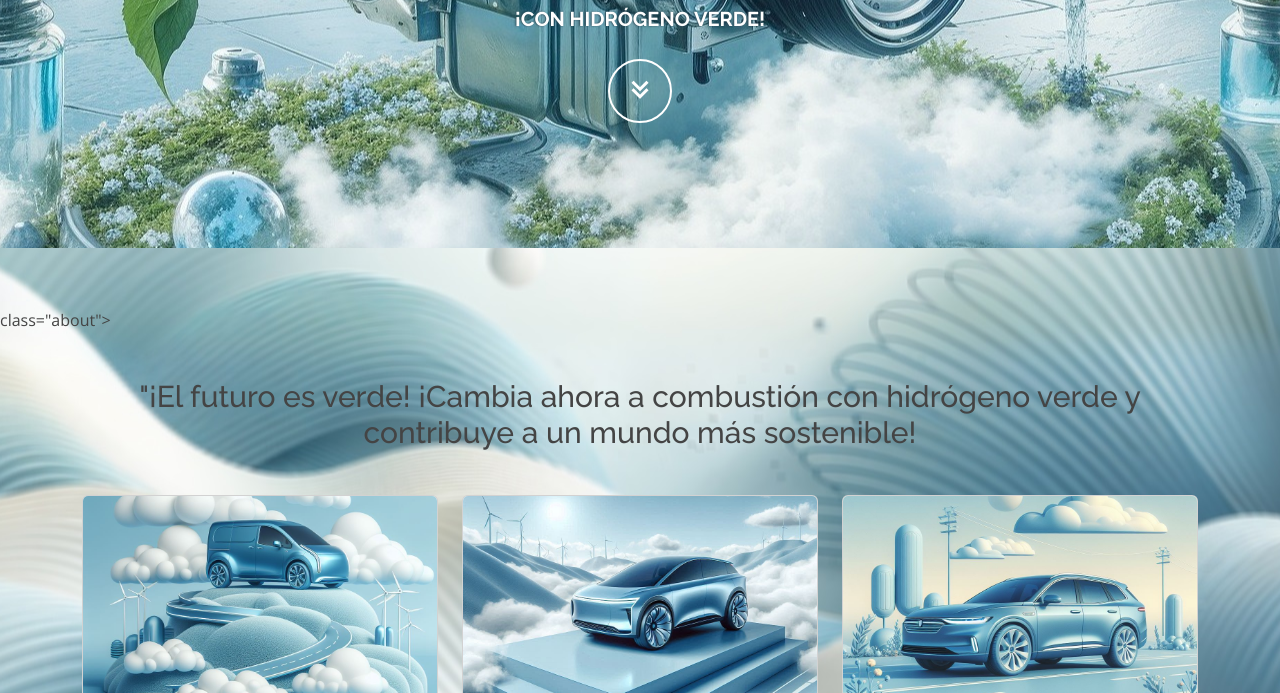
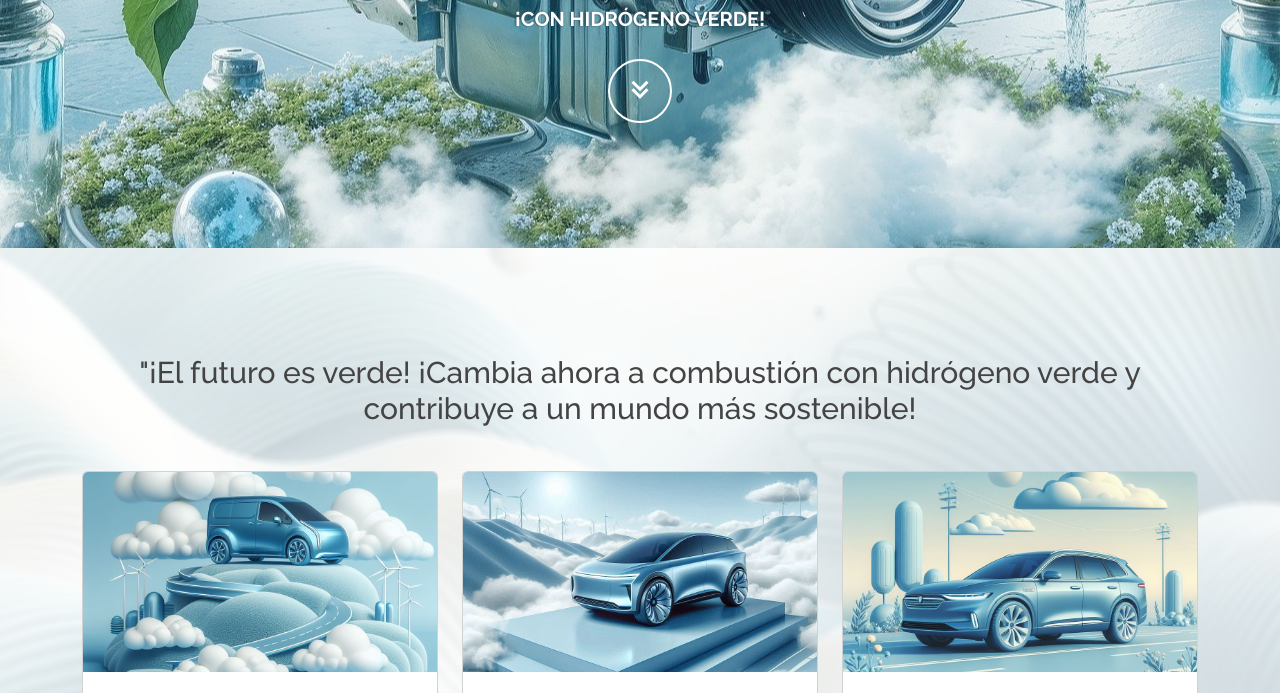
Before and after one commit to comhi/comhi.github.io, a plain HTML site: page motor.html in a window 1280 px wide. Shown: the part 227-920 px from the top of the page. Drawn offline with nearby package versions, Linux system fonts and the light colour scheme; files that its build step writes are made by us from their sources; files whose address does not match are found by name.

Commit message:
Update motor.html

```diff
--- a/motor.html
+++ b/motor.html
@@ -57,7 +57,7 @@
         </div>
     </section>
     <main id="main">
-        <section id="about" style="background: url('motor/about-bg.jpg') center center no-repeat;"> class="about">
+        <section id="about" style="background: url('motor/about-bg.jpg') center center no-repeat;" class="about">
             <div class="container py-4 py-xl-5" style="margin-top: 13px;">
                 <div class="col">
                     <h3 style="text-align: center;margin-top: -56px;font-size: 30px;padding-top: 6px;"><br>"¡El futuro es verde! ¡Cambia ahora a combustión con hidrógeno verde y contribuye a un mundo más sostenible!<br><br></h3>
```
